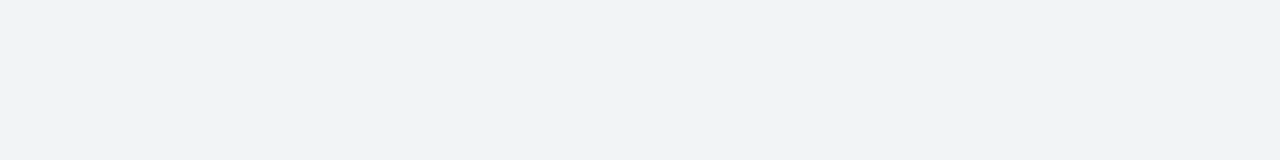
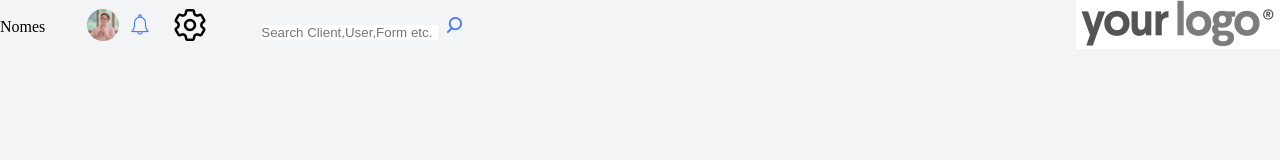
Before and after one commit to borjaboullon/exerciciousuarios, a plain HTML site: page index.html in a window 1280 px wide. Drawn offline with Linux system fonts and the light colour scheme; a web font is replaced by a local one.

Commit message:
novos cambios

```diff
--- a/estilo.css
+++ b/estilo.css
@@ -6,3 +6,29 @@ body{
     background-color: #F2F4F6;
 
 }
+header{
+  display: flex;
+  align-items: center;
+}
+.flex-01{
+  flex: 0.1;
+}
+.flex-05{
+  flex: 0.05;
+}
+input{
+  border:none;
+}
+.logo{
+  margin-left: auto;
+}
+
+.imaxenAxuste{
+    display: flex;
+    width: 20px;
+    align-items: center;
+    flex: 1;
+}
+.wrapper-header{
+
+}
--- a/index.html
+++ b/index.html
@@ -3,7 +3,7 @@
 <head>
     <meta charset="UTF-8">
     <meta name="viewport" content="width=device-width, initial-scale=1.0">
-    <title>Document</title>
+    <title>Exercicio Borja</title>
     <link href="./estilo.css" rel="stylesheet">
     <link rel="preconnect" href="https://fonts.googleapis.com">
     <link rel="preconnect" href="https://fonts.gstatic.com" crossorigin>
@@ -14,6 +14,33 @@
 
 </head>
 <body>
+<div class="wrapper-header">
+    <header>
+        <div class="flex-01">
+            Nomes
+        </div>
+        <div class="flex-05">
+            <img src="./imagenes/Img.png" alt="persona"></div>
+            <div class="flex-05">
+                <img src="./imagenes/campana.png" alt="campana"></div>
+        <div class="flex-01">
+            <img src="./imagenes/ajuste.png">
+        </div>
+        <div class="ImaxenAxustes">
+            <input type="text" placeholder="Search Client,User,Form etc.">
+            <img src="./imagenes/search.png" alt="Search">
+        </div>
+        <div class="logo">
+            <img src="./imagenes/logo.png">
+        </div>
+        </div>
+    </header>
+</div>
+
+
+
+
+
 
 
 
```
